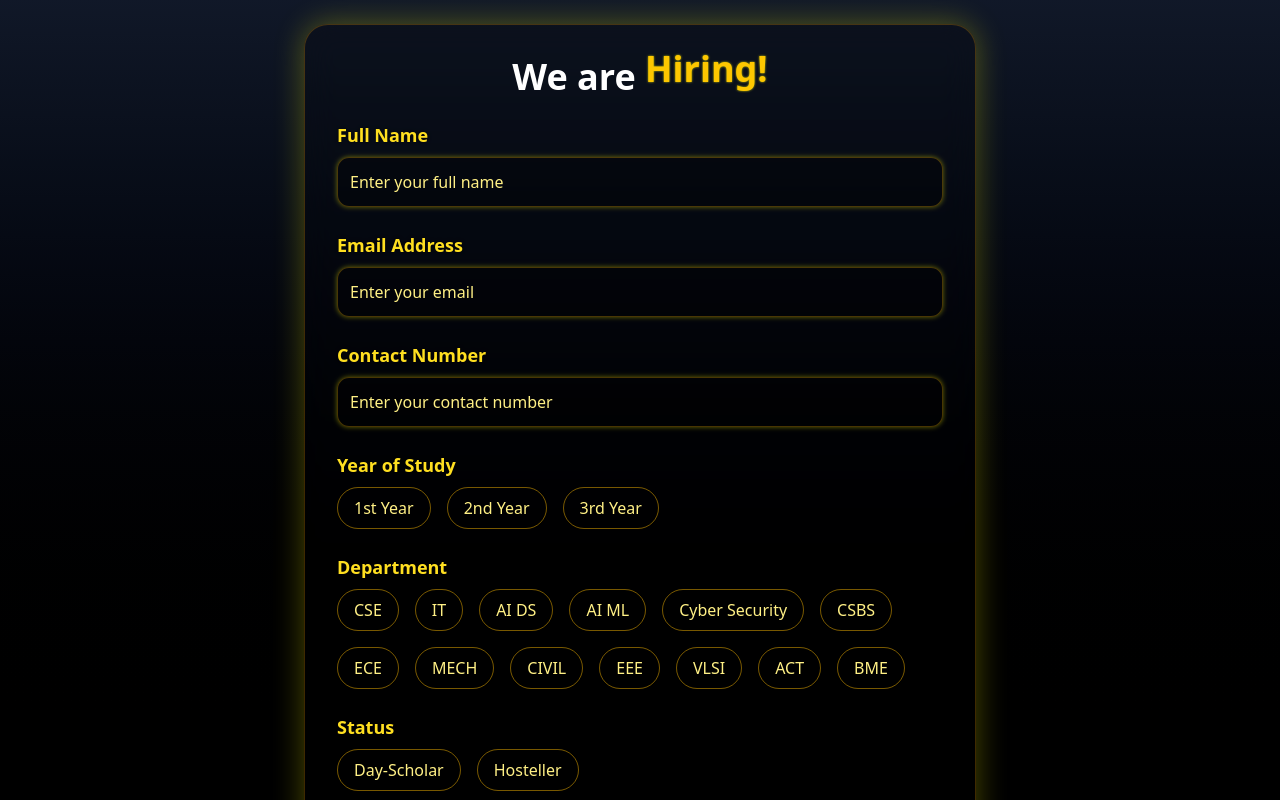
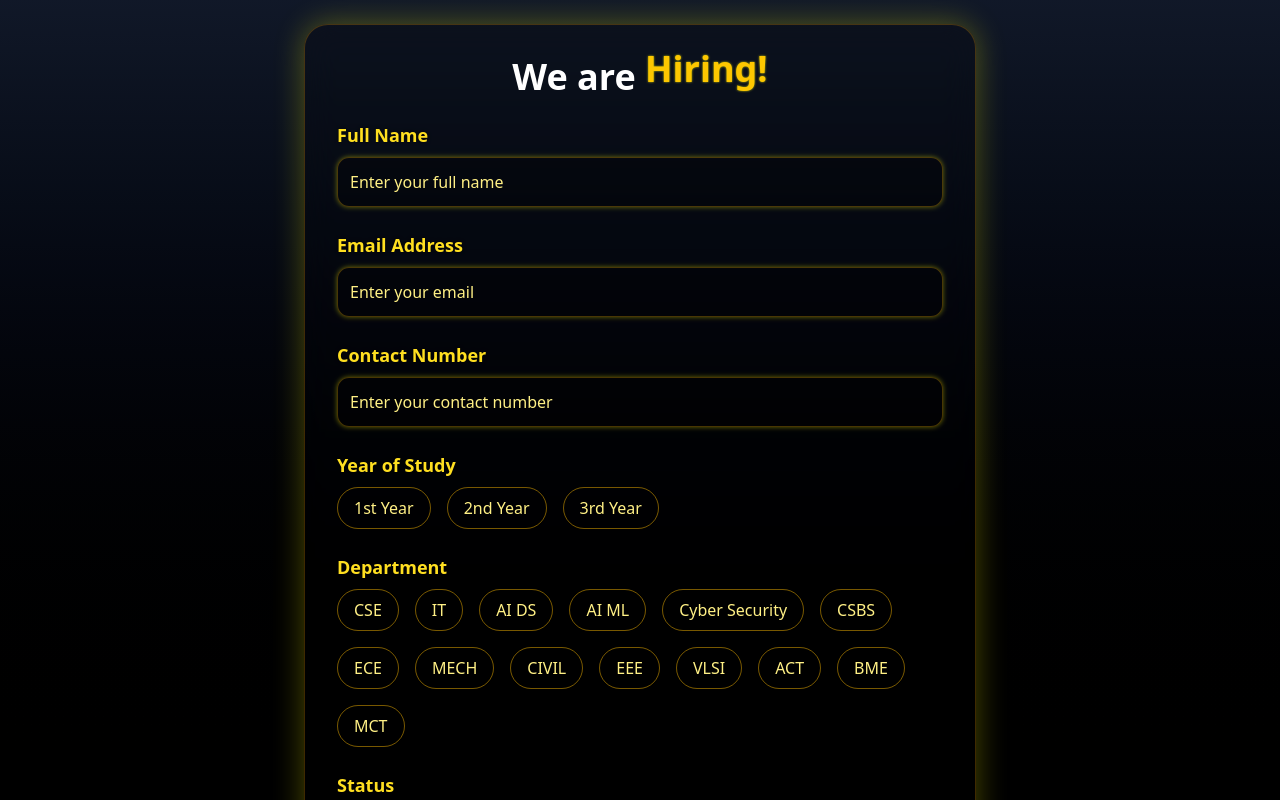
Before and after one commit to SaajidAhamed007/celestius-recruitment-2025, a React (Vite) app: page / in a window 1280 px wide. Shown: the top 800 px of the page. Built offline with nearby package versions, Linux system fonts and the light colour scheme; no server answers.

Commit message:
Update Recruitment.jsx

```diff
--- a/src/pages/Recruitment.jsx
+++ b/src/pages/Recruitment.jsx
@@ -8,7 +8,7 @@ import { Loader2 } from "lucide-react"
 const techRoles = ["Frontend Developer", "Backend Developer", "UI/UX Designer"];
 const nonTechRoles = ["Video Editor", "Media", "Content Writer", "Marketing", "Events & Promotion"];
 const years = ["1st Year", "2nd Year", "3rd Year"];
-const depts = ["CSE","IT","AI DS","AI ML","Cyber Security","CSBS","ECE","MECH","CIVIL","EEE","VLSI","ACT","BME"];
+const depts = ["CSE","IT","AI DS","AI ML","Cyber Security","CSBS","ECE","MECH","CIVIL","EEE","VLSI","ACT","BME","MCT"];
 
 const Recruitment = () => {
   const navigate = useNavigate();
```
